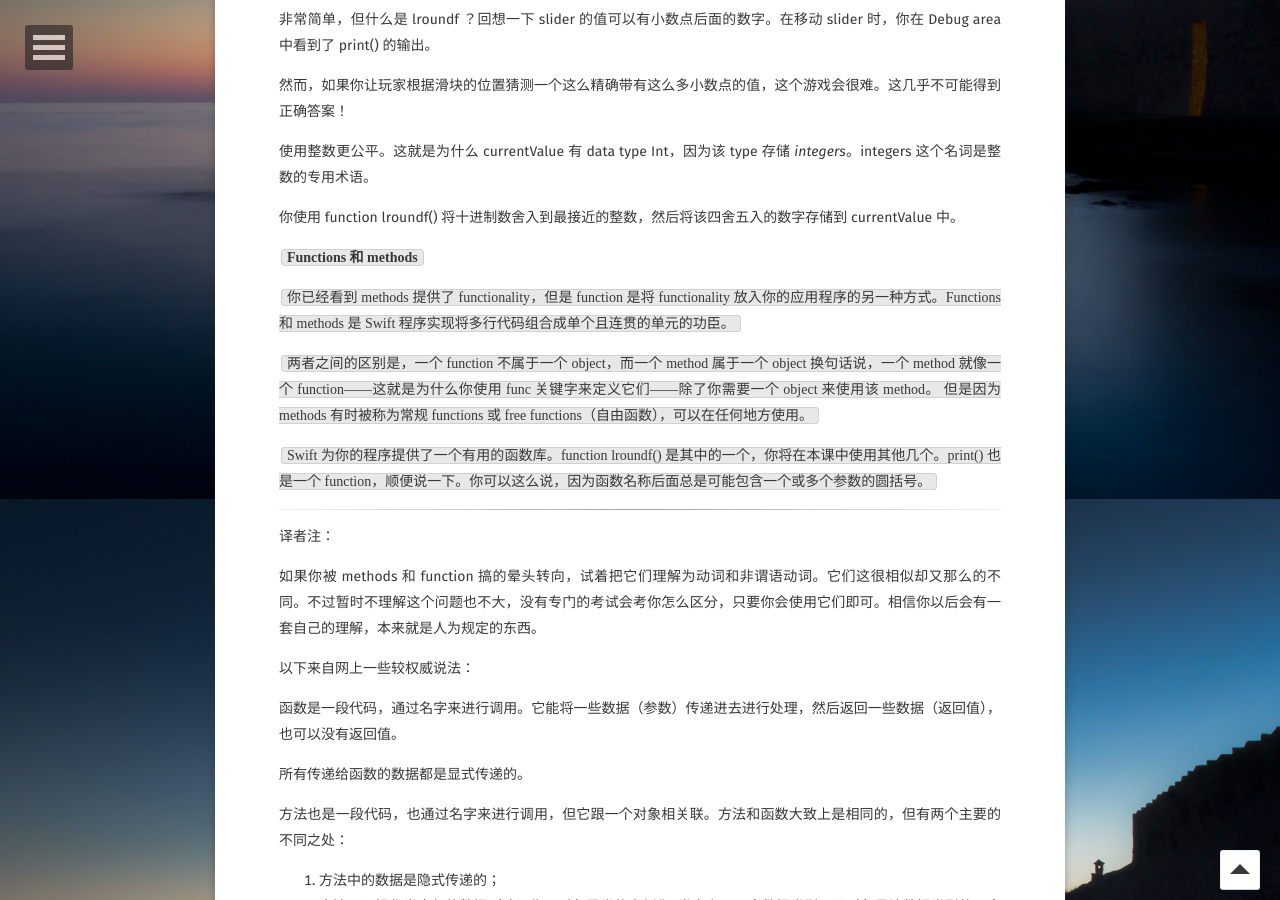
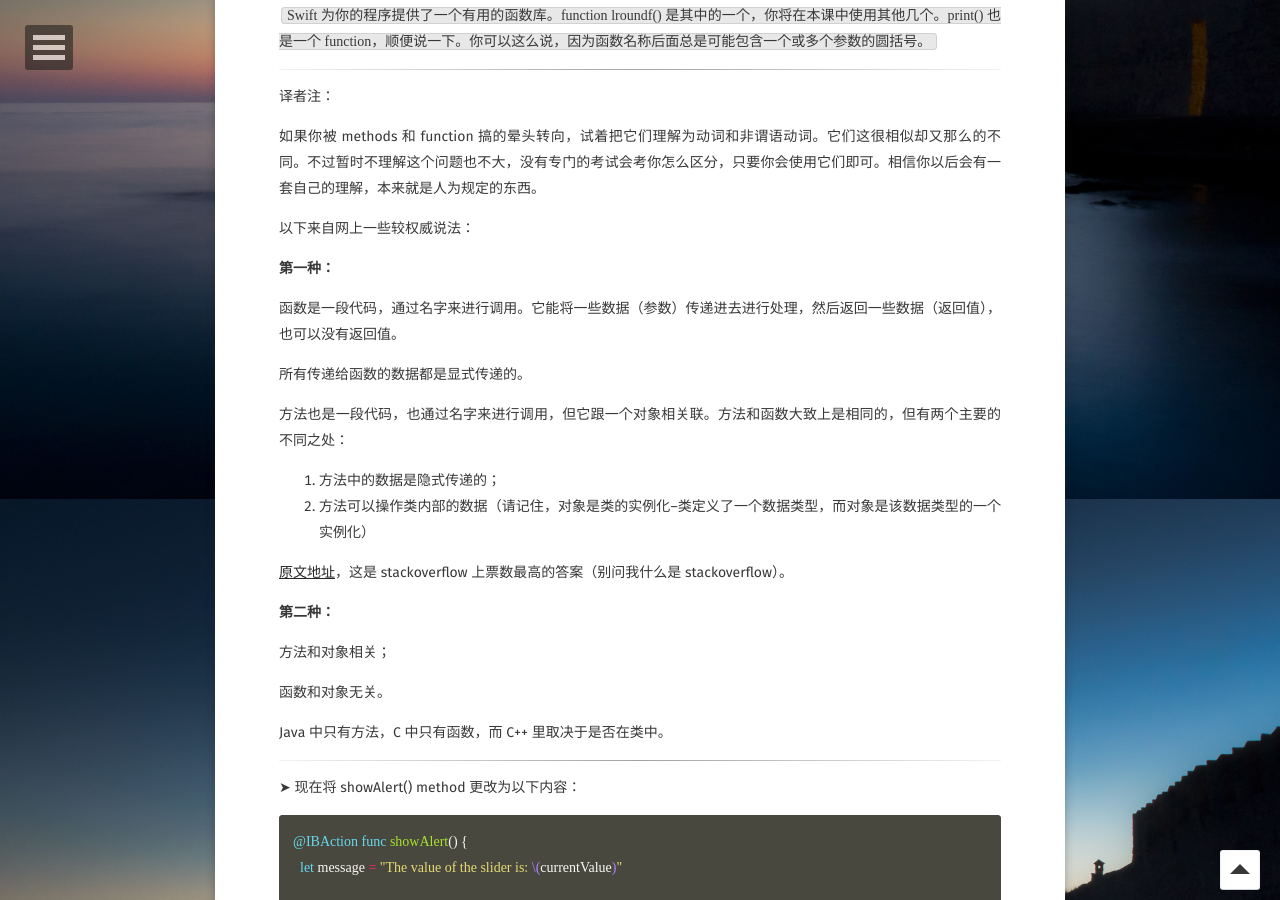
Before and after one commit to AurevoirXavier/deprecated-AurevoirXavier.github.io, a Jekyll site: the page built from _posts/2017-3-16-iOS Apprentice.md, in a window 1280 px wide and 900 px high, scrolled down 49901 px. Built offline with Jekyll 4.4.1, drawn with Linux system fonts in a browser that asks for light colours; some web fonts are replaced; comment, search, counter and statistics services are not loaded.

Commit message:
13:47/03/16/2017

````diff
--- a/_posts/2017-3-16-iOS Apprentice.md
+++ b/_posts/2017-3-16-iOS Apprentice.md
@@ -221,8 +221,6 @@
 ```
 
 <center>上面的代码片段取自于一个声音合成器程序中</center>
-
-<br>
 
 它几乎看起来就像是某些有意义的东西。即使你以前从来没有编过程，你可以通过排序，弄清楚其中发生了什么。这几乎就是英语。（译者注：好好学习英语吧，也许我翻译本书是个错误）
 
@@ -523,8 +521,6 @@
 }
 ```
 
-<br>
-
 **ViewController.swift** 的源代码现在应该如下所示：
 
 ```swift
@@ -556,8 +552,6 @@
 ```
 
 初尝 Swift 的感觉如何？合你口味吗？ 在我可以告诉你这是什么意思之前，我首先要介绍一个有关 view controller 的概念。
-
-<br>
 
 <code class="highlighter-rouge"><strong>Xcode 会自动保存</strong></code>
 
@@ -659,8 +653,6 @@
 ```
 
 <center>新加入的这几行提供了此 action 的实际功能。</center>
-
-<br>
 
 {} 括号之间的命令告诉 iPhone 做什么，它们从上到下依次执行。
 
@@ -1016,8 +1008,6 @@
 }
 ```
 
-<br>
-
 ➤ 其次，转到 storyboard，按住 Ctrl 拖动 slider 到 Outline pane 中的 View Controller。放开鼠标按钮，从弹出窗口中选择 **sliderMoved: **。 完成！
 
 只是为了刷新内存，Outline pane 位于 Interface Builder canvas 的左侧。它显示 storyboard 的 view 的层次结构。在这里你可以看到 View Controller 包含一个跨度有场景大小般的白色视图（简称为View），它又包含你添加的 sub-views（子视图）：buttons 和 labels。
@@ -1071,8 +1061,6 @@
 "The value of the slider is now: \(slider.value)"
 ```
 
-<br>
-
 前三个用于制作 UIAlertController；最后一个你使用在 print() 上面。
 
 这样的文本块被称为 string，因为你可以将文本可视化为一个字符序列，就像它们是一个 string 上的珠子（对不起，它与衬衣（内衣）没有任何关系）：
@@ -1118,8 +1106,6 @@
 var currentValue: Int = 0
 ```
 
-<br>
-
 你现在已向 view controller object 添加了名为 currentValue 的 variable。
 
 代码应该看起来像这样（我省略了 method 的内部）：
@@ -1147,8 +1133,6 @@
   }
 }
 ```
-
-<br>
 
 通常在 method 上面添加 variables，并使用制表符或两到四个空格缩进所有内容。你使用哪一个主要是个人喜好的问题。我喜欢使用两个空格。（你可以在 Xcode 的 preference（首选项）面板中进行配置。从菜单栏中选择 Xcode → preference… → Text Editing（文本编辑），然后转到 Indentation（缩进）选项卡。
 
@@ -1190,15 +1174,11 @@
 }
 ```
 
-<br>
-
 你删除了print() 语句，并将其替换为此行：
 
 ```swift
 currentValue = lroundf(slider.value)
 ```
-
-<br>
 
 这里发生了什么？
 
@@ -1210,8 +1190,6 @@
  variable = the new value
  译者注：变量 = 新值
 ```
-
-<br>
 
 这被称为 “assignment”（赋值）。将新值分配给 variable。相当于把形状放在盒子里这一步骤。这里，将代表 slider 位置的值放入 currentValue variable 中。
 
@@ -1239,6 +1217,8 @@
 
 以下来自网上一些较权威说法：
 
+**第一种：**
+
 函数是一段代码，通过名字来进行调用。它能将一些数据（参数）传递进去进行处理，然后返回一些数据（返回值），也可以没有返回值。
 
 所有传递给函数的数据都是显式传递的。
@@ -1250,7 +1230,7 @@
 
 [原文地址](http://stackoverflow.com/questions/155609/difference-between-a-method-and-a-function?rq=1)，这是 stackoverflow 上票数最高的答案（别问我什么是 stackoverflow）。
 
-***
+**第二种：**
 
 方法和对象相关；
 
@@ -1270,7 +1250,7 @@
                                 message: message,	// changed
                                 preferredStyle: .alert)
 
-  let action = UIAlertAction(title: "OK",			// changed
+  let action = UIAlertAction(title: "OK",	// changed
                              style: .default, handler: nil)
 
   alert.addAction(action)
@@ -1278,8 +1258,6 @@
   present(alert, animated: true, completion: nil)
 }
 ```
-<br>
-
 let message = 的行是新的。还要注意另外两个小的变化。
 
 和以前一样，你创建和显示一个 UIAlertController，除了这个时候它的消息说：“The value of the slider is: X”，其中 X 被 currentValue variable 的内容（1 和 100 之间的整数）所替换。
@@ -1318,8 +1296,6 @@
 var currentValue: Int = 50
 ```
 
-<br>
-
 现在，currentValue 的起始值是 50，它应该是与 slider 的初始位置相同的值。
 
 ➤ 再次运行应用程序，并验证该错误是否已解决。
@@ -1350,8 +1326,6 @@
 }
 ```
 
-<br>
-
 当你基于 Xcode 模板创建此项目时，Xcode 已经将 viewDidLoad() 方法放入源代码中。你现在将添加一些代码。
 
 一旦 view controller 从 storyboard 文件加载其用户界面，viewDidLoad() 消息由 UIKit 发送。此时，view controller 还不可见，因此这是将实例 variables 设置为其正确初始值的好位置。
@@ -1364,8 +1338,6 @@
   currentValue = lroundf(slider.value)
 }
 ```
-
-<br>
 
 这个想法是，你在 storyboard 中的 slider 上设置的任何值（无论是 50，1，100 还是其他），并使用它作为 currentValue 的初始内容。
 
@@ -1386,8 +1358,6 @@
   currentValue = lroundf(slider.value)
 }
 ```
-
-<br>
 
 这里你做同样的事情：你舍弃 slider.value 并把它放到 currentValue。那么为什么它在这里运行正常，而在 viewDidLoad() 出错？
 
@@ -1424,8 +1394,6 @@
   ...
 ```
 
-<br>
-
 因为消息， alert 和 action objects 在方法内创建，所以它们是本地化。它们只有在执行 showAlert() action 时才存在，并在 action 完成时消失。
 
 一旦 showAlert() method 完成，即当没有更多语句要执行时，计算机将销毁消息，alert 和 action objects。他们的存储空间将不再被需要。
````
